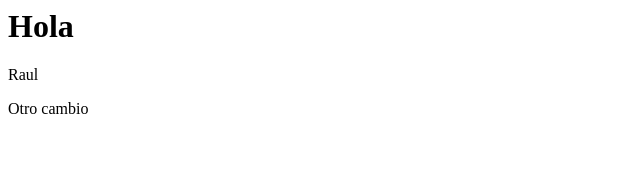
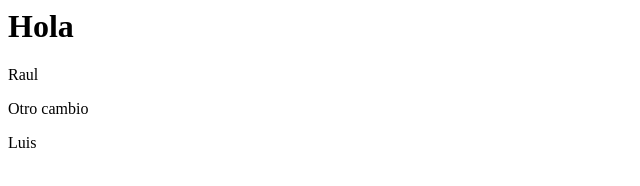
Before and after one commit to raulpalaol/web_responsive, a plain HTML site: page index.html in a window 1280 px wide. Shown: the full height of the page, 0-640 px from the left. Drawn offline with Linux system fonts and the light colour scheme.

Commit message:
He añadido parrafo

```diff
--- a/index.html
+++ b/index.html
@@ -1,3 +1,4 @@
 <h1>Hola</h1>
 <p>Raul</p>
 <p>Otro cambio</p>
+<p>Luis</p>
```
